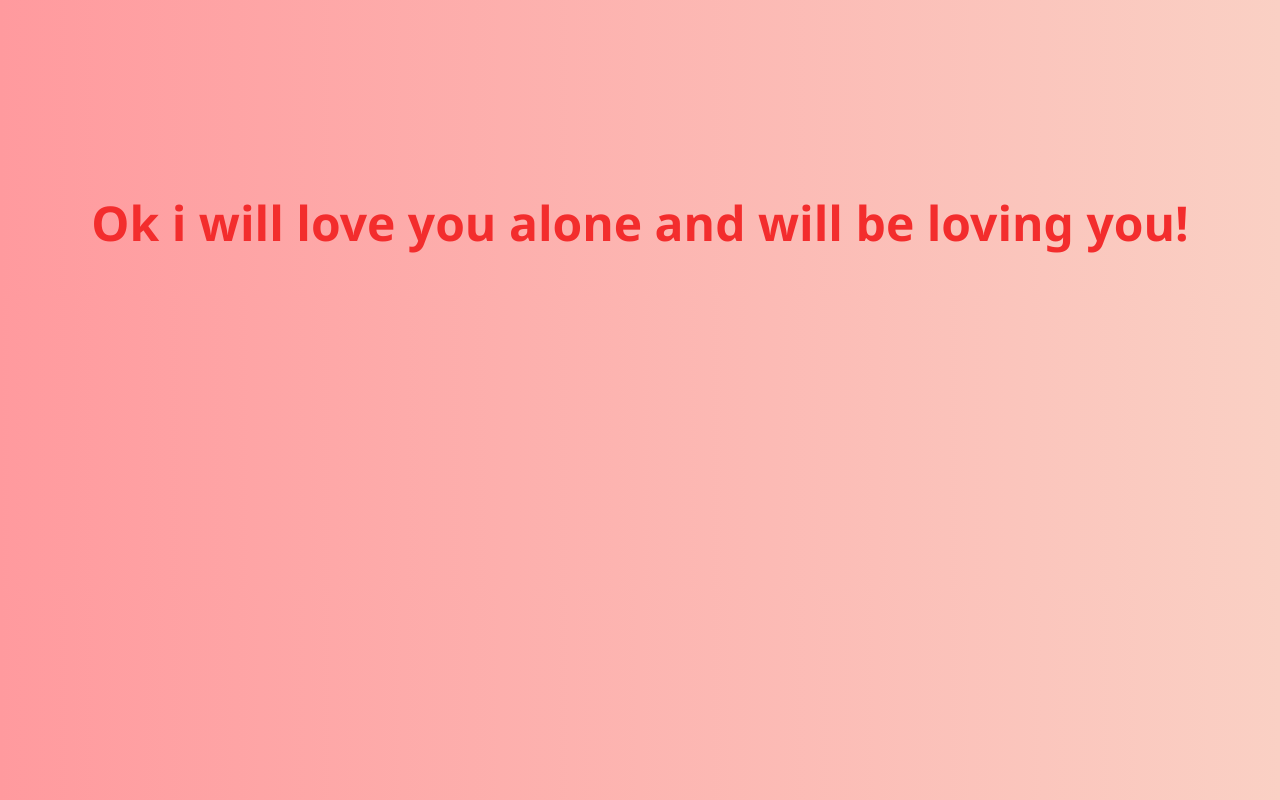
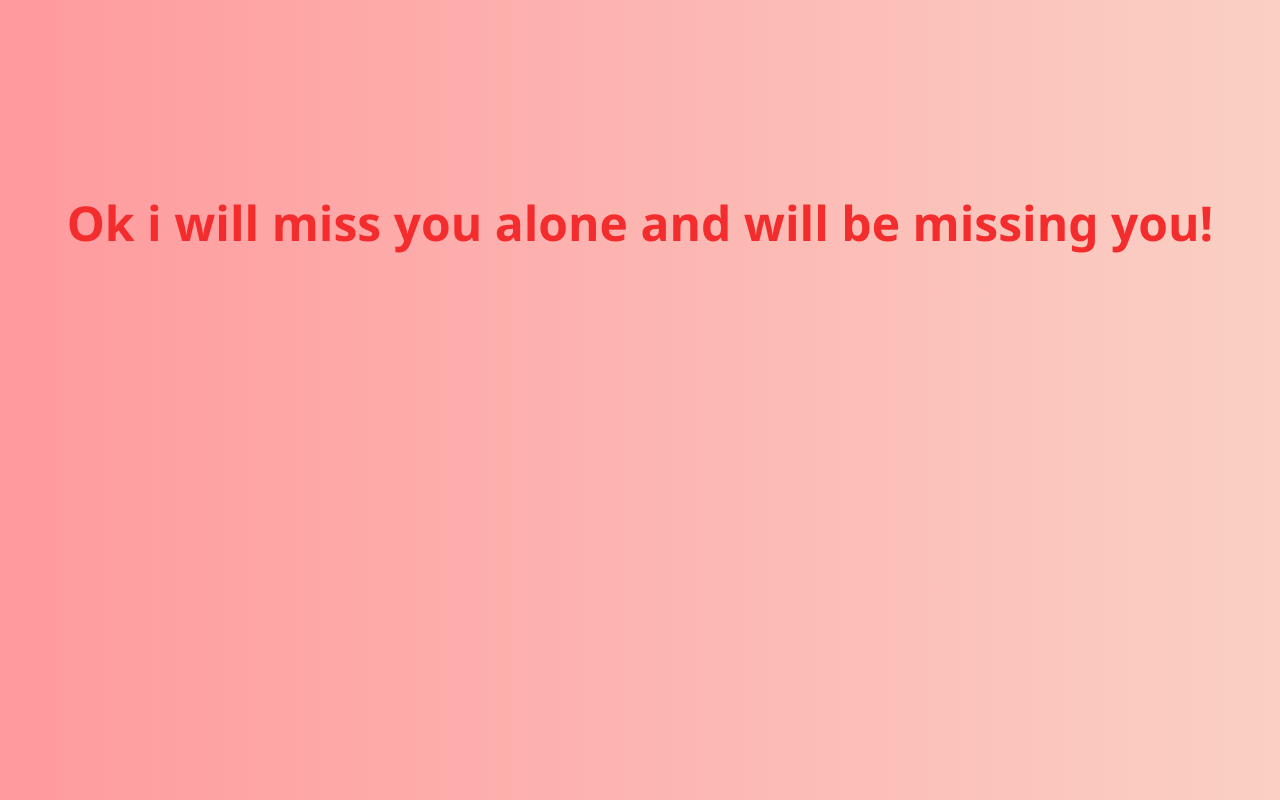
Before and after one commit to Aayush-afk1/end, a plain HTML site: page no.html in a window 1280 px wide. Drawn offline with Linux system fonts and the light colour scheme; no server answers.

Commit message:
Update no.html

```diff
--- a/no.html
+++ b/no.html
@@ -41,7 +41,7 @@
   </style>
 </head>
 <body>
-  <h1>Ok i will love you alone and will be loving you!</h1>
+  <h1>Ok i will miss you alone and will be missing you!</h1>
 
   <!-- Firebase Script -->
   <script type="module">
@@ -65,7 +65,7 @@ const firebaseConfig = {
 
     const responseRef = ref(db, 'responses');
     push(responseRef, {
-      answer: "Ok i will love you alone and will be loving you!",
+      answer: "Ok i will miss you alone and will be missing you!",
       timestamp: new Date().toISOString()
     });
   </script>
```
